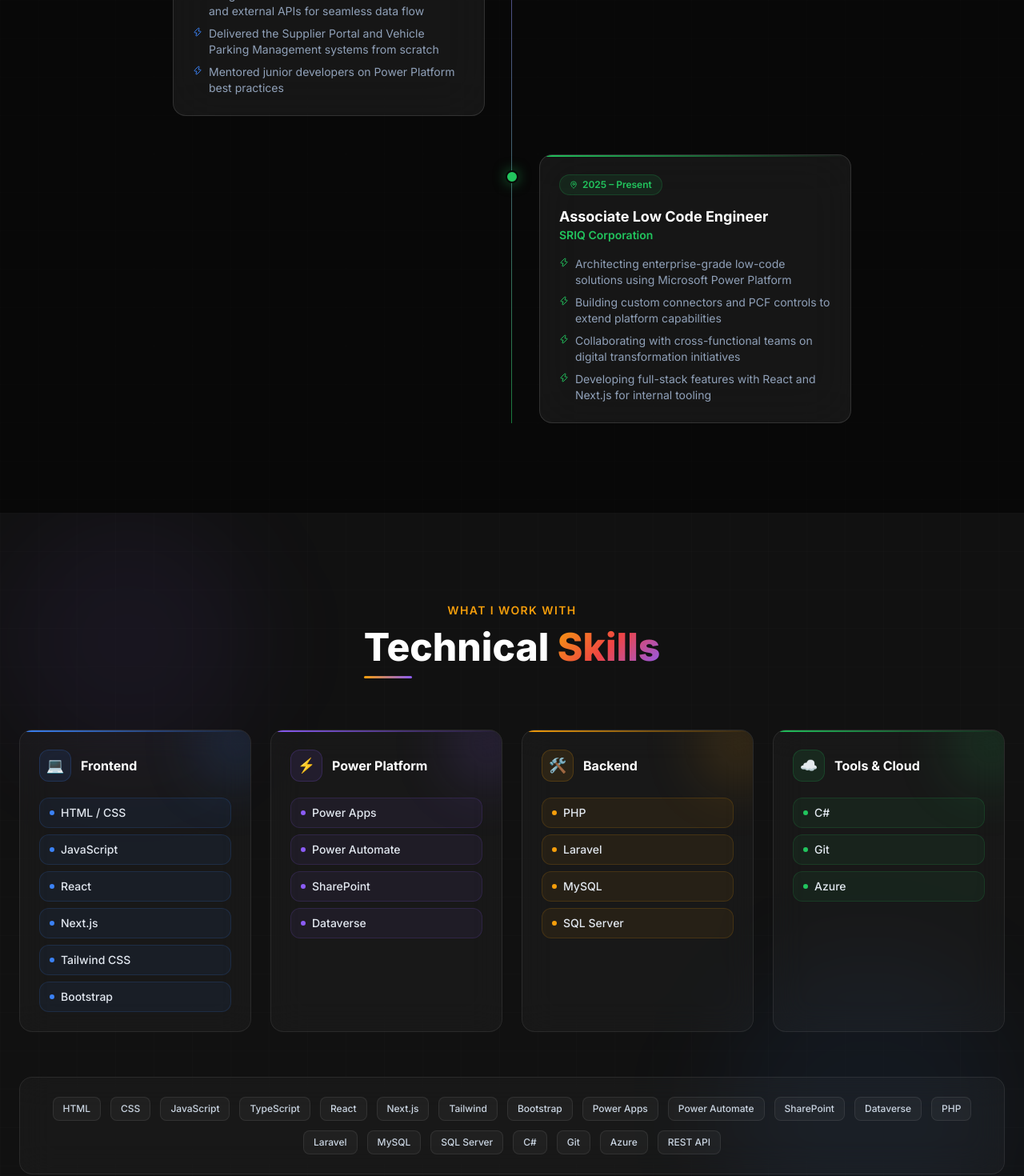
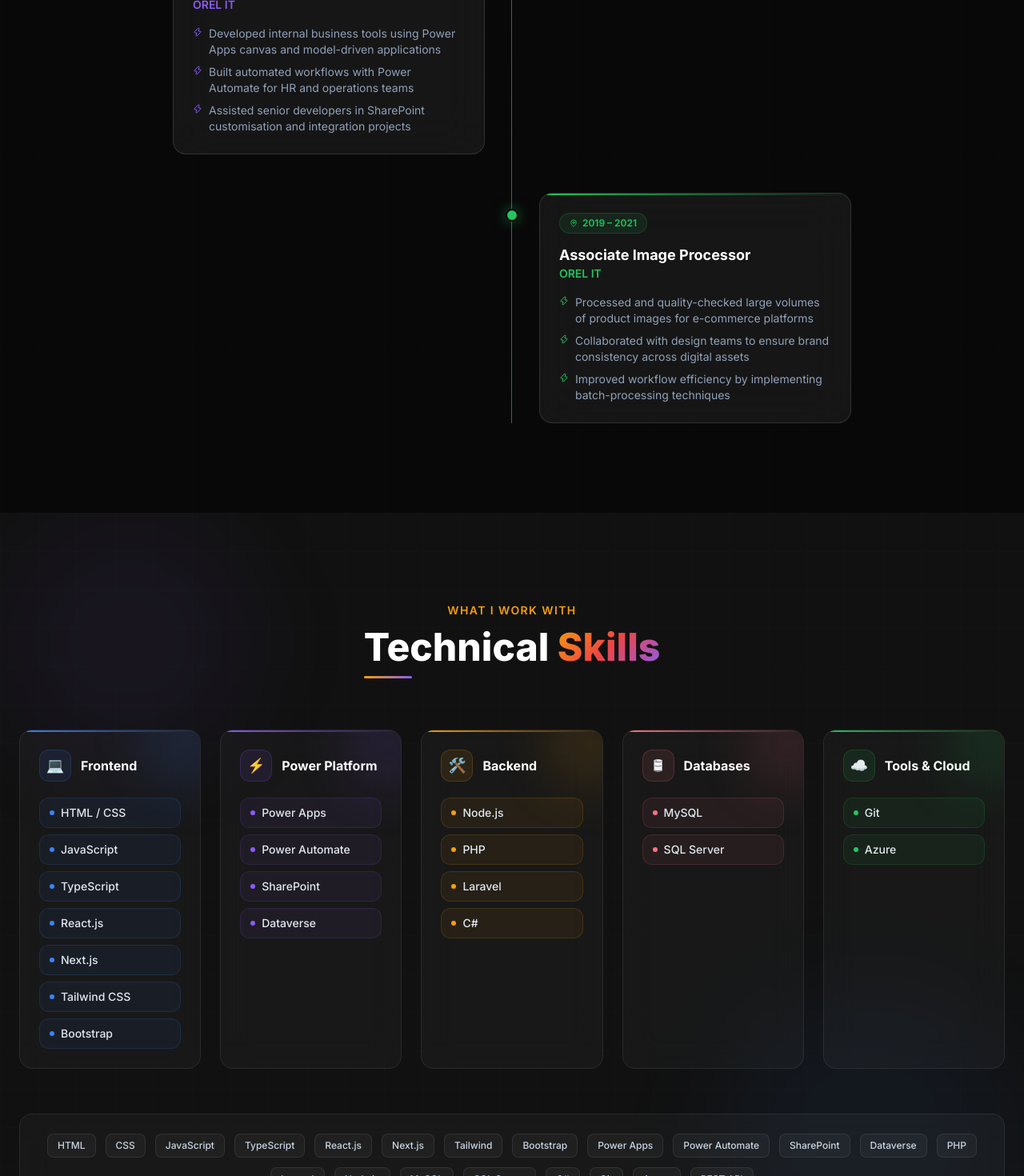
Before and after one commit to EshSang/my-portfolio, a Next.js app: page / in a window 1280 px wide. Shown: the part 3020-4490 px from the top of the page at 80% size. Built offline with nearby package versions, Linux system fonts and the light colour scheme.

Commit message:
Update contact information, enhance experience section, refine project description, and expand skills list

```diff
--- a/components/Contact.tsx
+++ b/components/Contact.tsx
@@ -7,8 +7,8 @@ const contactItems = [
   {
     icon: Mail,
     label: "Email",
-    value: "eshanasangeeth11@email.com",
-    href: "mailto:eshanasangeeth11@email.com",
+    value: "eshanasangeeth11@gmail.com",
+    href: "mailto:eshanasangeeth11@gmail.com",
     color: "#F59E0B",
   },
   {
@@ -30,7 +30,7 @@ const contactItems = [
 const socials = [
   { Icon: LinkedinIcon, href: "https://www.linkedin.com/in/eshana-sangeeth/", label: "LinkedIn", color: "#0A66C2" },
   { Icon: GithubIcon,   href: "https://github.com/EshSang",   label: "GitHub",   color: "#f1f5f9" },
-  { Icon: Mail,         href: "mailto:eshanasangeeth11@email.com", label: "Email", color: "#F59E0B" },
+  { Icon: Mail,         href: "mailto:eshanasangeeth11@gmail.com", label: "Email", color: "#F59E0B" },
 ];
 
 export default function Contact() {
--- a/components/Experience.tsx
+++ b/components/Experience.tsx
@@ -3,15 +3,29 @@ import { motion } from "framer-motion";
 import { MapPin, Zap } from "lucide-react";
 
 const timeline = [
+
+  {
+    company: "SRIQ Corporation",
+    role: "Associate Low Code Engineer",
+    period: "2025 – Present",
+    color: "#F59E0B",
+    achievements: [
+      "Architecting enterprise-grade low-code solutions using Microsoft Power Platform",
+      "Building custom connectors and PCF controls to extend platform capabilities",
+      "Collaborating with cross-functional teams on digital transformation initiatives",
+      "Developing full-stack features with React and Next.js for internal tooling",
+    ],
+  },
   {
     company: "OREL IT",
-    role: "Associate Image Processor",
-    period: "2019 – 2021",
-    color: "#F59E0B",
+    role: "Associate Application Developer",
+    period: "2023 – 2025",
+    color:  "#3B82F6",
     achievements: [
-      "Processed and quality-checked large volumes of product images for e-commerce platforms",
-      "Collaborated with design teams to ensure brand consistency across digital assets",
-      "Improved workflow efficiency by implementing batch-processing techniques",
+      "Led development of end-to-end Power Platform solutions for 10+ business departments",
+      "Integrated Dataverse models with SharePoint and external APIs for seamless data flow",
+      "Delivered the Supplier Portal and Vehicle Parking Management systems from scratch",
+      "Mentored junior developers on Power Platform best practices",
     ],
   },
   {
@@ -27,28 +41,17 @@ const timeline = [
   },
   {
     company: "OREL IT",
-    role: "Associate Application Developer",
-    period: "2023 – 2025",
-    color: "#3B82F6",
+    role: "Associate Image Processor",
+    period: "2019 – 2021",
+    color:  "#22C55E",
     achievements: [
-      "Led development of end-to-end Power Platform solutions for 10+ business departments",
-      "Integrated Dataverse models with SharePoint and external APIs for seamless data flow",
-      "Delivered the Supplier Portal and Vehicle Parking Management systems from scratch",
-      "Mentored junior developers on Power Platform best practices",
+      "Processed and quality-checked large volumes of product images for e-commerce platforms",
+      "Collaborated with design teams to ensure brand consistency across digital assets",
+      "Improved workflow efficiency by implementing batch-processing techniques",
     ],
   },
-  {
-    company: "SRIQ Corporation",
-    role: "Associate Low Code Engineer",
-    period: "2025 – Present",
-    color: "#22C55E",
-    achievements: [
-      "Architecting enterprise-grade low-code solutions using Microsoft Power Platform",
-      "Building custom connectors and PCF controls to extend platform capabilities",
-      "Collaborating with cross-functional teams on digital transformation initiatives",
-      "Developing full-stack features with React and Next.js for internal tooling",
-    ],
-  },
+
+
 ];
 
 export default function Experience() {
--- a/components/Projects.tsx
+++ b/components/Projects.tsx
@@ -6,7 +6,7 @@ import { GithubIcon } from "./icons";
 const projects = [
   {
     title: "CV Management & Onboarding System",
-    desc: "End-to-end recruitment and onboarding solution automating CV collection, screening workflows, and employee on-boarding using Power Apps and Power Automate.",
+    desc: "End-to-end recruitment and onboarding solution CV collection, and employee on-boarding using Power Apps and Power Automate.",
     tech: ["Power Apps", "Power Automate", "SharePoint", "Dataverse"],
     gradient: "from-[#F59E0B]/20 via-[#EF4444]/10 to-[#8B5CF6]/20",
     accent: "#F59E0B",
@@ -88,9 +88,8 @@ function ProjectCard({
       transition={{ duration: 0.6, delay }}
       whileHover={{ scale: 1.02, y: -4 }}
       className={`glass-strong border border-white/10 rounded-2xl p-6 flex flex-col gap-4 hover:border-white/20 transition-all duration-300 relative overflow-hidden group
-        ${
-        featured ? "sm:col-span-2" : ""
-      }
+
+        ${ featured ? "sm:col-span-1" : ""}
         `}
 
     >
--- a/components/Skills.tsx
+++ b/components/Skills.tsx
@@ -13,7 +13,8 @@ const categories: { title: string; color: string; icon: string; skills: Skill[]
     skills: [
       { name: "HTML / CSS" },
       { name: "JavaScript" },
-      { name: "React" },
+      { name: "TypeScript" },
+      { name: "React.js" },
       { name: "Next.js" },
       { name: "Tailwind CSS" },
       { name: "Bootstrap" },
@@ -35,8 +36,17 @@ const categories: { title: string; color: string; icon: string; skills: Skill[]
     color: "#F59E0B",
     icon: "🛠️",
     skills: [
+      { name: "Node.js" },
       { name: "PHP" },
       { name: "Laravel" },
+      { name: "C#" },
+    ],
+  },
+  {
+    title: "Databases",
+    color: "#FB7185",
+    icon: "🛢",
+    skills: [
       { name: "MySQL" },
       { name: "SQL Server" },
     ],
@@ -46,7 +56,6 @@ const categories: { title: string; color: string; icon: string; skills: Skill[]
     color: "#22C55E",
     icon: "☁️",
     skills: [
-      { name: "C#" },
       { name: "Git" },
       { name: "Azure" },
     ],
@@ -91,7 +100,7 @@ export default function Skills() {
         </motion.div>
 
         {/* Category grid */}
-        <div className="grid sm:grid-cols-2 lg:grid-cols-4 gap-6">
+        <div className="grid sm:grid-cols-2 lg:grid-cols-5 gap-6">
           {categories.map((cat, ci) => (
             <motion.div
               key={cat.title}
@@ -142,8 +151,8 @@ export default function Skills() {
           className="mt-14 glass border border-white/8 rounded-2xl p-6 flex flex-wrap justify-center gap-3"
         >
           {[
-            "HTML","CSS","JavaScript","TypeScript","React","Next.js","Tailwind","Bootstrap",
-            "Power Apps","Power Automate","SharePoint","Dataverse","PHP","Laravel",
+            "HTML","CSS","JavaScript","TypeScript","React.js","Next.js","Tailwind","Bootstrap",
+            "Power Apps","Power Automate","SharePoint","Dataverse","PHP","Laravel","Node.js",
             "MySQL","SQL Server","C#","Git","Azure","REST API",
           ].map((tech) => (
             <motion.span
```
